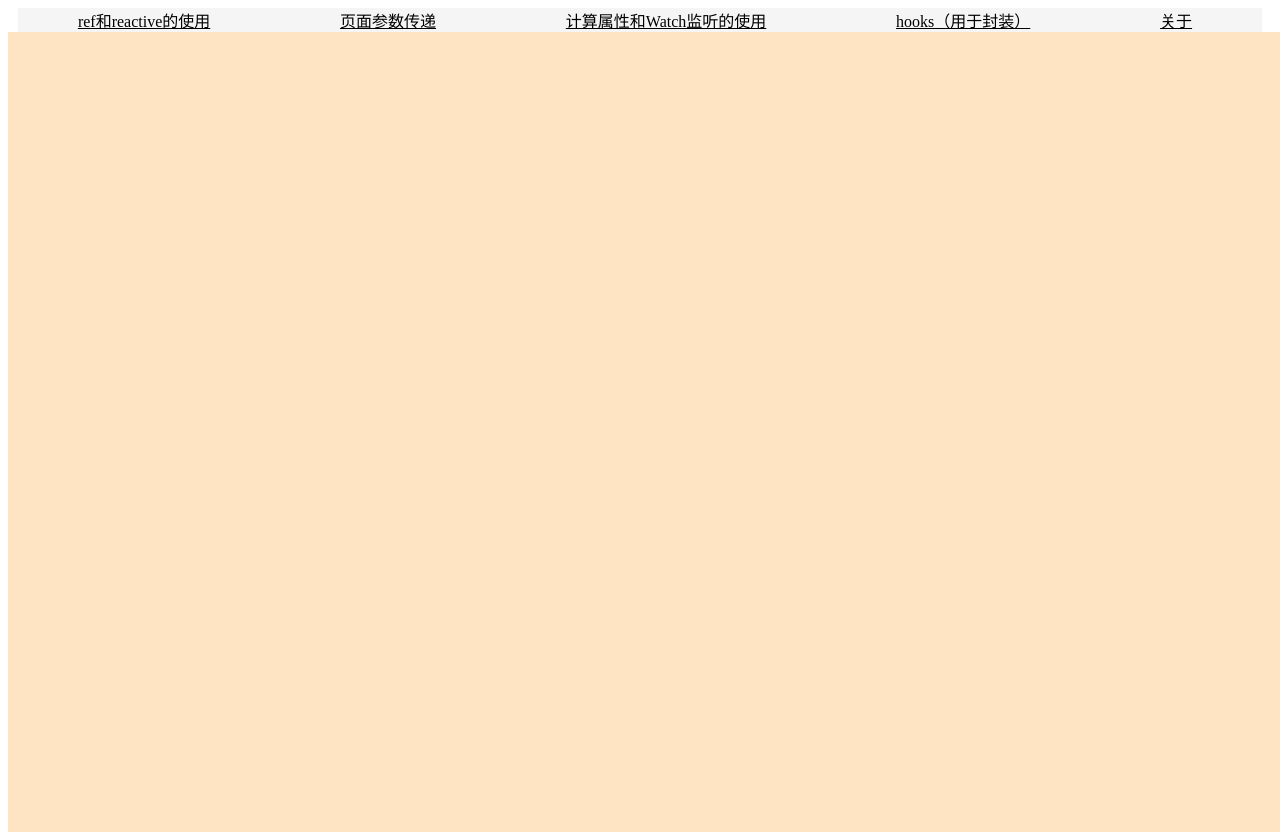
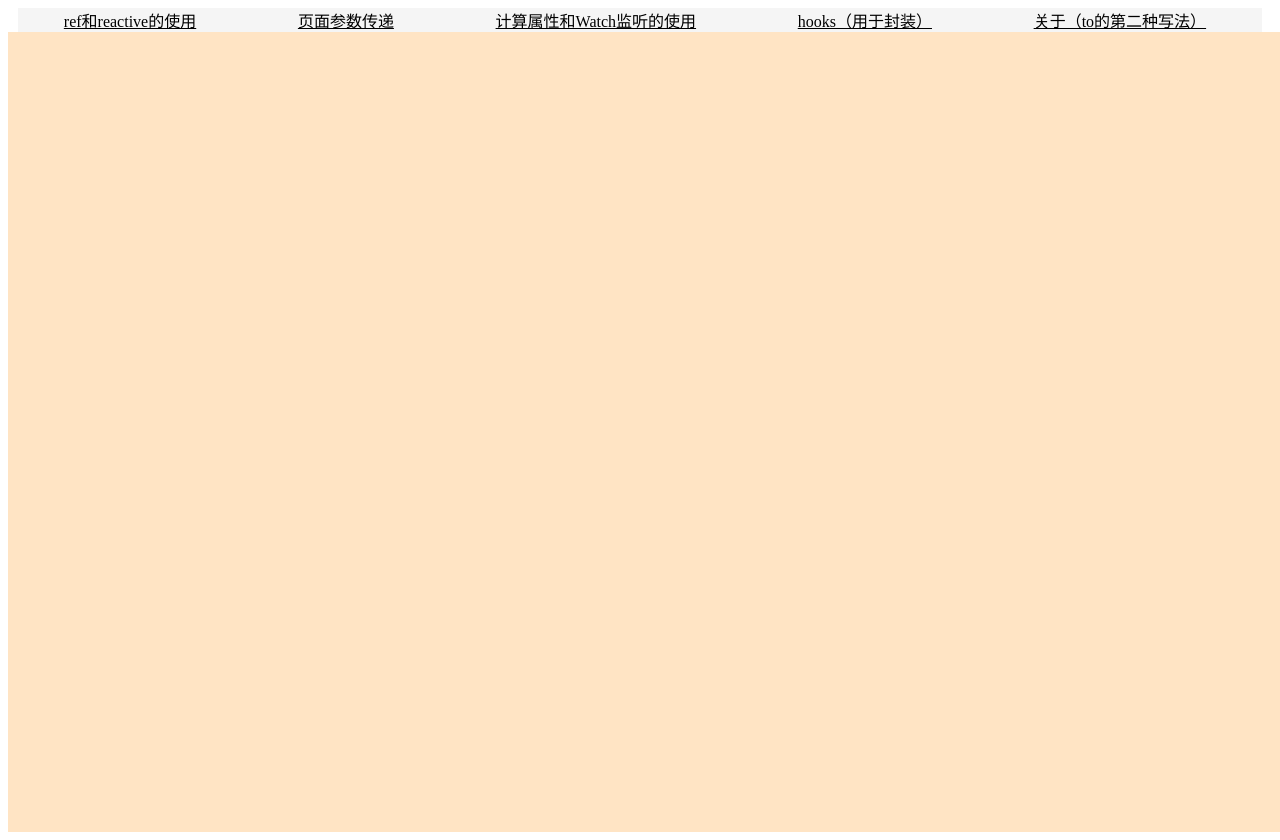
Before and after one commit to q858333/VueTest, a Vue app in the folder VueStudy/vue3_study/: page / in a window 1280 px wide. Built offline with nearby package versions, Linux system fonts and the light colour scheme.

Commit message:
路由 to的两种写法

```diff
--- a/VueStudy/vue3_study/src/App.vue
+++ b/VueStudy/vue3_study/src/App.vue
@@ -10,7 +10,8 @@ import type { RouterLink, RouterView } from 'vue-router';
     <router-link  to="/home" active-class="active">页面参数传递</router-link>
     <router-link  to="/computedAndWatch" active-class="active">计算属性和Watch监听的使用</router-link>
     <router-link  to="/hooks" active-class="active">hooks（用于封装）</router-link>
-    <router-link  to="/about" active-class="active">关于</router-link>
+
+    <router-link  :to="{path:'/about'}" active-class="active">关于（to的第二种写法）</router-link>
   </div>
 
   <div class="content">
```
